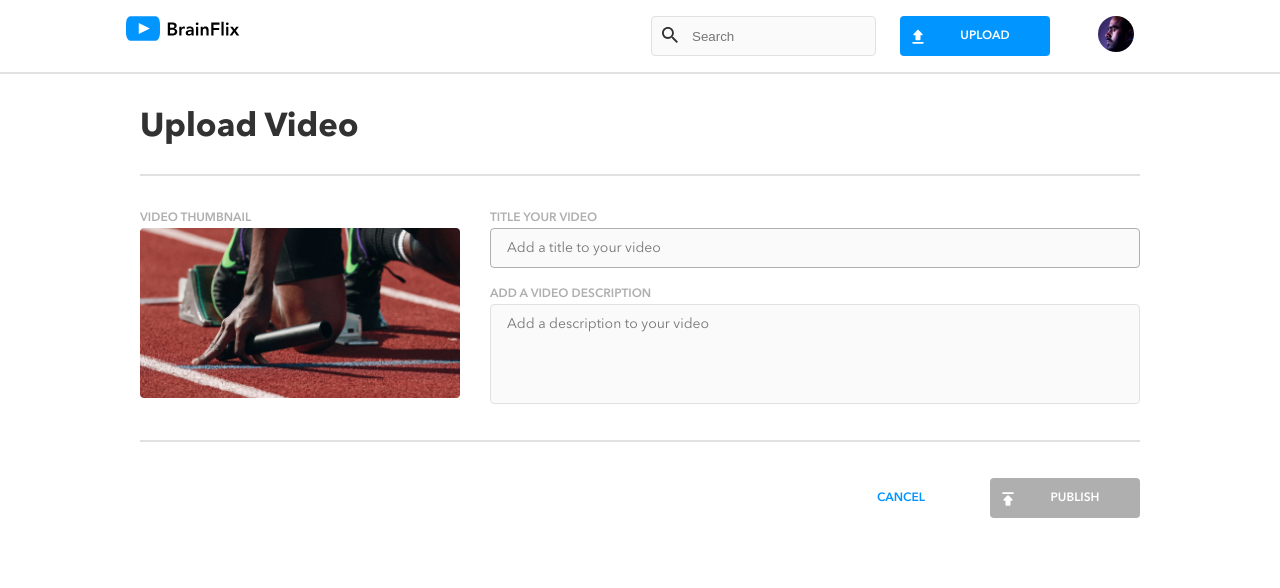
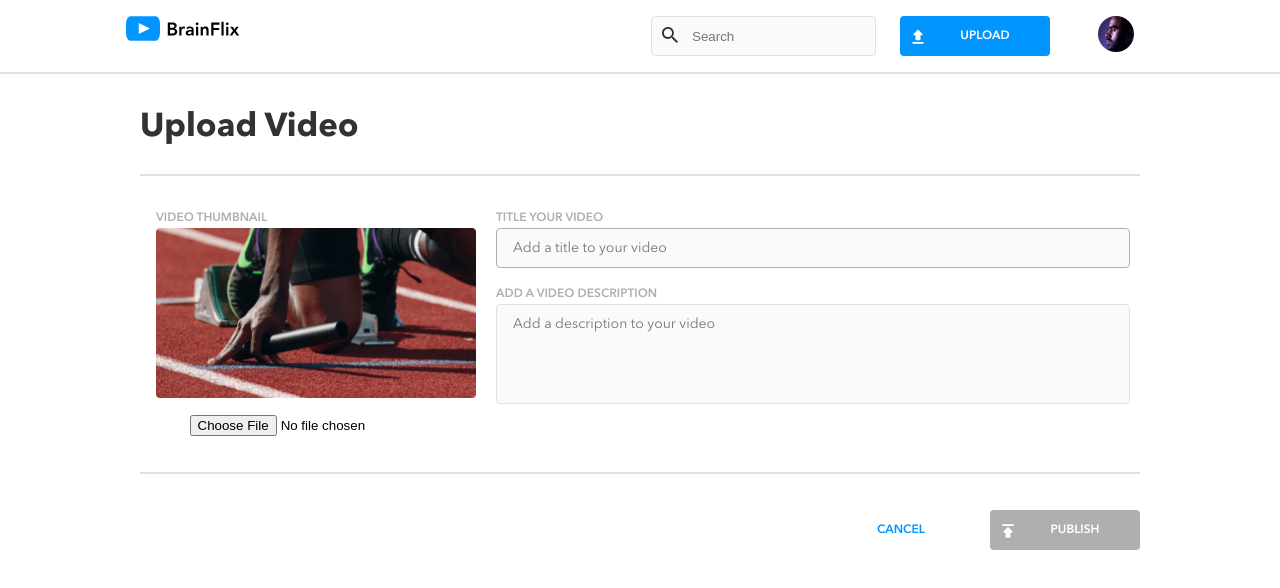
Before and after one commit to fansari-hub/farid-ansari-brainflix, a React (Create React App) app: page /upload in a window 1280 px wide. Shown: the top 588 px of the page. Built offline with nearby package versions, Linux system fonts and the light colour scheme.

Commit message:
implemented custom image functionality for new videos.

```diff
--- a/src/components/UploadVideo/UploadVideo.js
+++ b/src/components/UploadVideo/UploadVideo.js
@@ -6,10 +6,14 @@ import "./UploadVideo.scss";
 import webapi from "../../utils/webapi";
 import axios from "axios";
 
+
 const initialValues = {
   videoTitle: "",
   videoDescription: "",
+  videoImageFile: "",
+  videoImageURL: videoThumb
 };
+
 
 export default function UploadVideo() {
   const navigate = useNavigate();
@@ -23,7 +27,12 @@ export default function UploadVideo() {
     event.preventDefault();
       try {
         const postURL = webapi.URL + `/videos` + webapi.KEY;
-        await axios.post(postURL, { "title": values.videoTitle, "description": values.videoDescription, "imageName": "Upload-video-preview.jpg", "userName": userName});
+        const config = {headers: {'Content-Type': 'multipart/form-data'}}
+        if (values.videoImageFile === ""){
+          await axios.post(postURL, { "title": values.videoTitle, "description": values.videoDescription, "userName": userName});
+        } else{
+          await axios.post(postURL, { "title": values.videoTitle, "description": values.videoDescription, "userName": userName, "imageFile" : values.videoImageFile}, config);
+        }
         alert("Your video titled " + values.videoTitle + " is now uploading in the background.");
         navigate("/");
       } catch (error) {
@@ -50,6 +59,14 @@ export default function UploadVideo() {
     });
   };
 
+  const handleImgChange = (event) => {
+    setValues({
+      ...values,
+      "videoImageFile": event.target.files[0],
+      "videoImageURL": URL.createObjectURL(event.target.files[0]),
+    });
+  }
+
   const isFormValid = () => {
     if (values.videoDescription === "" || values.videoTitle === "") {
       return false;
@@ -62,10 +79,13 @@ export default function UploadVideo() {
       Upload Video
     </h1>
       <hr className="UploadVideo__ruler" />
-      <form className="UploadVideo" onSubmit={handleFormSubmit} ref={formRef}>
+      <form className="UploadVideo" onSubmit={handleFormSubmit} encType={'multipart/form-data'} ref={formRef}>
         <div className="UploadVideo__container">
           <label className="UploadVideo__container__title font-Faded font-Label">VIDEO THUMBNAIL</label>
-          <img className="UploadVideo__container__preview" src={videoThumb} alt="video preview" />
+          <img className="UploadVideo__container__preview" src={values.videoImageURL} alt="video preview" />
+          <div className = "UploadVideo__container__imgButton">
+            <input type="file" name="videoImg" accept="image/*" onChange={handleImgChange}/>
+            </div>
         </div>
         <div className="UploadVideo__fieldgroup">
           <div className="UploadVideo__container">
--- a/src/components/UploadVideo/UploadVideo.scss
+++ b/src/components/UploadVideo/UploadVideo.scss
@@ -26,6 +26,7 @@
   &__fieldgroup {
     display: flex;
     flex-direction: column;
+
     @include displayTablet {
       width: 100%;
     }
@@ -39,6 +40,14 @@
     text-align: left;
     display: flex;
     flex-direction: column;
+    @include displayDesktop {
+      flex-grow: 0;
+      padding-left : $pad-3
+    }
+    &__imgButton {
+      align-self: center;
+      padding-top: $pad-3;
+    }
     &__preview {
       background-color: none;
       width: 100%;
```
